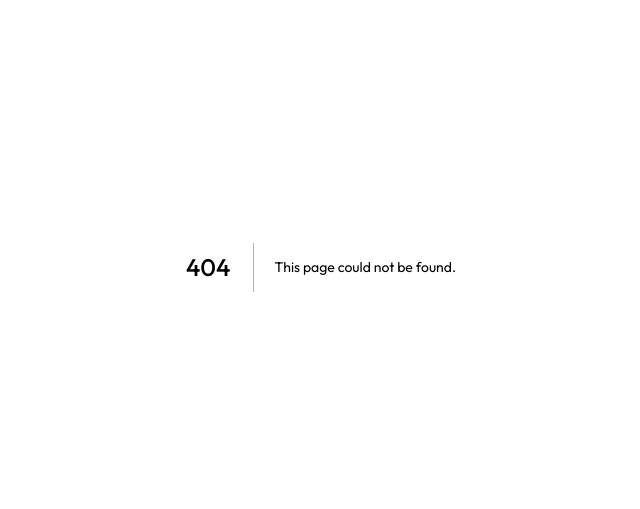
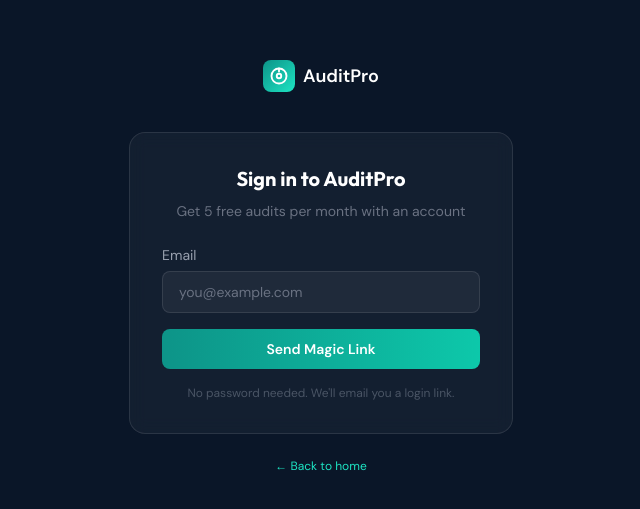
Before and after one commit to evsong/social-media-audit-pro, a Next.js app: page /auth/signin in a window 1280 px wide. Before the commit this address had no page. Shown: the part 133-642 px from the top of the page, without its empty margins (319-959 px from the left). Built offline with nearby package versions, Linux system fonts and the light colour scheme.

Commit message:
feat: add sign-in and verify pages, update nav link

```diff
--- /dev/null
+++ b/src/app/auth/signin/page.tsx
@@ -0,0 +1,87 @@
+"use client";
+
+import { useState } from "react";
+
+export default function SignInPage() {
+  const [email, setEmail] = useState("");
+  const [loading, setLoading] = useState(false);
+  const [error, setError] = useState("");
+
+  async function handleSubmit(e: React.FormEvent) {
+    e.preventDefault();
+    if (!email.trim()) return;
+
+    setLoading(true);
+    setError("");
+
+    try {
+      const res = await fetch("/api/auth/signin/email", {
+        method: "POST",
+        headers: { "Content-Type": "application/json" },
+        body: JSON.stringify({ email: email.trim() }),
+      });
+
+      if (res.ok) {
+        window.location.href = "/auth/verify";
+      } else {
+        setError("Failed to send login link. Try again.");
+        setLoading(false);
+      }
+    } catch {
+      setError("Network error. Please try again.");
+      setLoading(false);
+    }
+  }
+
+  return (
+    <main className="min-h-screen flex items-center justify-center px-6">
+      <div className="w-full max-w-sm">
+        <a href="/" className="flex items-center gap-2 justify-center mb-10">
+          <div className="w-8 h-8 rounded-lg bg-gradient-to-br from-[#0d9488] to-[#1de4c3] flex items-center justify-center">
+            <svg width="18" height="18" viewBox="0 0 24 24" fill="none" stroke="white" strokeWidth="2.5" strokeLinecap="round"><circle cx="12" cy="12" r="10"/><circle cx="12" cy="12" r="3"/><line x1="12" y1="2" x2="12" y2="6"/></svg>
+          </div>
+          <span className="font-bold text-lg">AuditPro</span>
+        </a>
+
+        <div className="bg-[rgba(255,255,255,0.04)] backdrop-blur border border-white/10 rounded-2xl p-8">
+          <h1 className="text-xl font-bold text-center mb-2">Sign in to AuditPro</h1>
+          <p className="text-sm text-gray-500 text-center mb-6">
+            Get 5 free audits per month with an account
+          </p>
+
+          <form onSubmit={handleSubmit} className="space-y-4">
+            <div>
+              <label htmlFor="email" className="block text-sm text-gray-400 mb-1.5">Email</label>
+              <input
+                id="email"
+                type="email"
+                value={email}
+                onChange={(e) => setEmail(e.target.value)}
+                placeholder="you@example.com"
+                required
+                className="w-full px-4 py-2.5 bg-white/5 border border-white/10 rounded-lg text-white text-sm placeholder-gray-500 outline-none focus:border-[#0d9488] transition"
+              />
+            </div>
+            <button
+              type="submit"
+              disabled={loading}
+              className="w-full py-2.5 bg-gradient-to-r from-[#0d9488] to-[#0dc8aa] hover:from-[#0f766e] hover:to-[#0d9488] rounded-lg text-white text-sm font-semibold transition disabled:opacity-50"
+            >
+              {loading ? "Sending..." : "Send Magic Link"}
+            </button>
+          </form>
+
+          {error && <p className="text-red-400 text-sm text-center mt-3">{error}</p>}
+
+          <p className="text-xs text-gray-600 text-center mt-4">
+            No password needed. We&apos;ll email you a login link.
+          </p>
+        </div>
+
+        <p className="text-xs text-gray-600 text-center mt-6">
+          <a href="/" className="text-[#1de4c3] hover:underline">← Back to home</a>
+        </p>
+      </div>
+    </main>
+  );
+}
--- /dev/null
+++ b/src/app/auth/verify/page.tsx
@@ -0,0 +1,22 @@
+export default function VerifyPage() {
+  return (
+    <main className="min-h-screen flex items-center justify-center px-6">
+      <div className="w-full max-w-sm text-center">
+        <div className="w-16 h-16 rounded-full bg-[#0d9488]/15 flex items-center justify-center mx-auto mb-6">
+          <svg width="28" height="28" viewBox="0 0 24 24" fill="none" stroke="#1de4c3" strokeWidth="2" strokeLinecap="round" strokeLinejoin="round">
+            <rect x="2" y="4" width="20" height="16" rx="2"/>
+            <path d="M22 7l-10 6L2 7"/>
+          </svg>
+        </div>
+        <h1 className="text-xl font-bold mb-2">Check your email</h1>
+        <p className="text-sm text-gray-400 mb-6">
+          We sent a magic link to your inbox. Click the link to sign in.
+        </p>
+        <p className="text-xs text-gray-600">
+          Didn&apos;t receive it? Check spam or{" "}
+          <a href="/auth/signin" className="text-[#1de4c3] hover:underline">try again</a>.
+        </p>
+      </div>
+    </main>
+  );
+}
--- a/src/app/page.tsx
+++ b/src/app/page.tsx
@@ -15,7 +15,7 @@ export default function Home() {
           <div className="hidden md:flex items-center gap-8 text-sm text-gray-400">
             <a href="#features" className="hover:text-white transition">Features</a>
             <a href="#pricing" className="hover:text-white transition">Pricing</a>
-            <a href="/audit/demo" className="px-4 py-2 bg-[#0d9488] hover:bg-[#0f766e] rounded-lg text-white text-sm font-medium transition">Try Demo</a>
+            <a href="/auth/signin" className="px-4 py-2 bg-[#0d9488] hover:bg-[#0f766e] rounded-lg text-white text-sm font-medium transition">Sign In</a>
           </div>
         </div>
       </nav>
```
